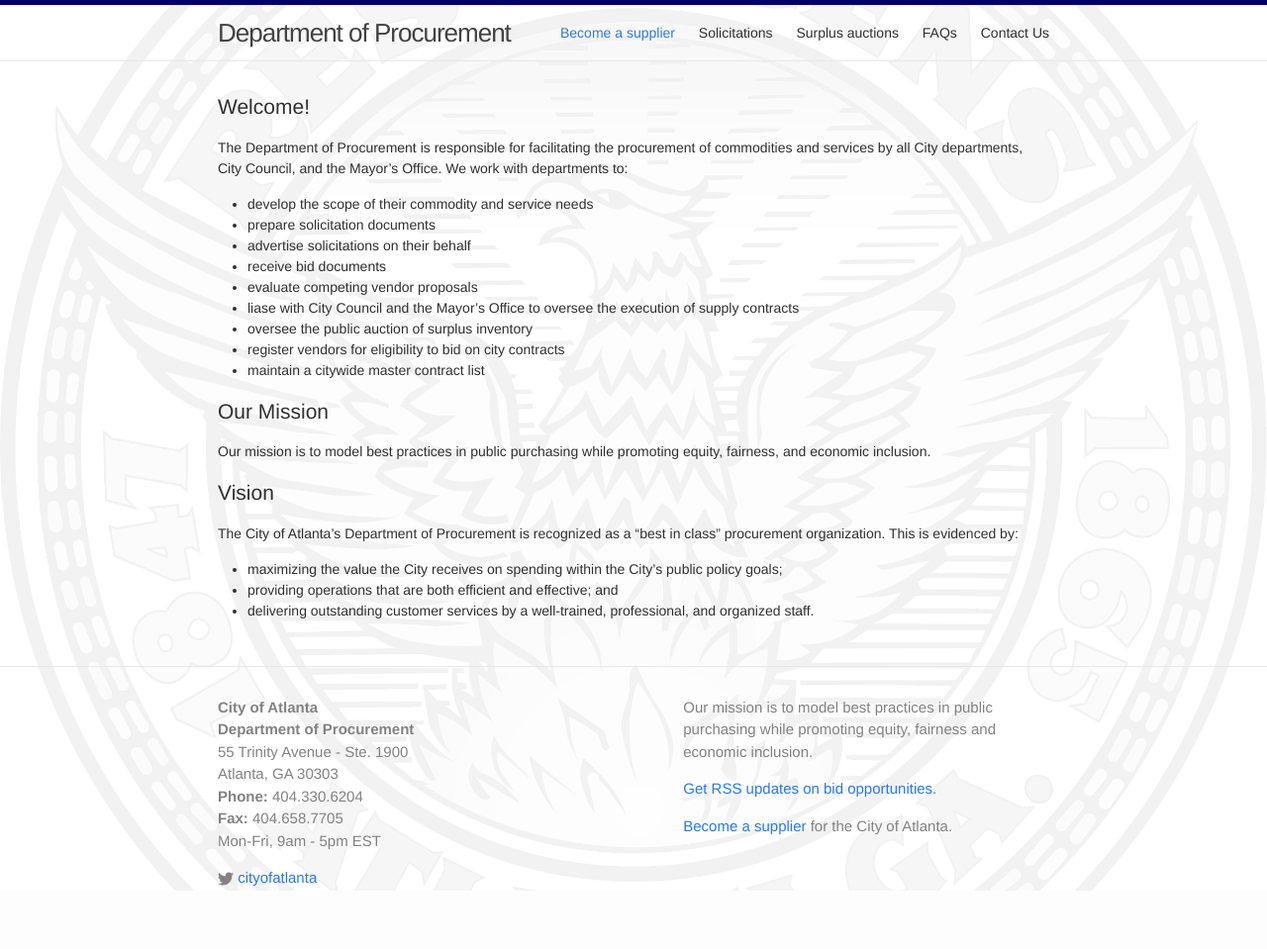
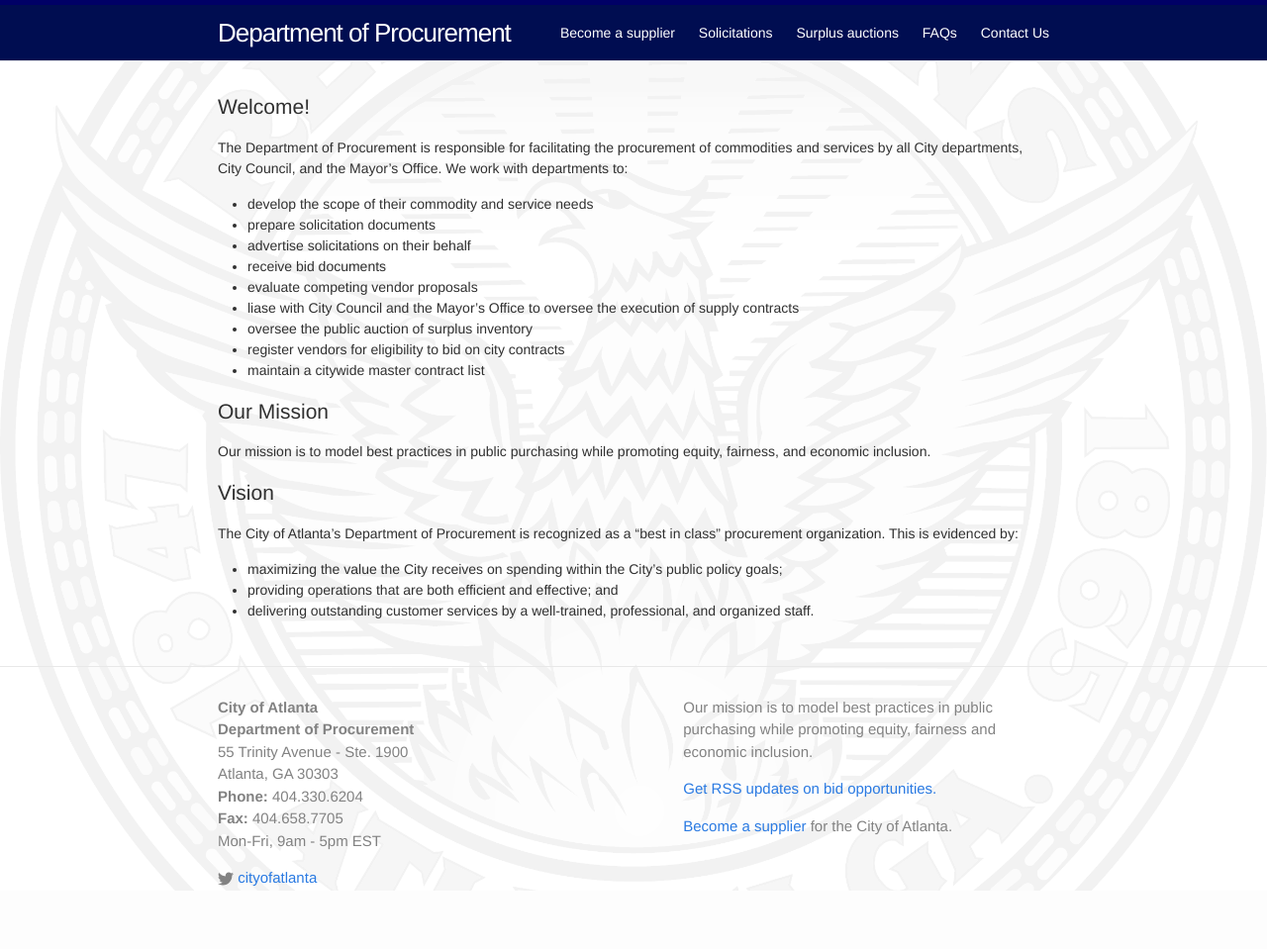
Before and after one commit to codeforamerica/atlanta-procurement-www, a Jekyll site: the page built from index.md, in a window 1280 px wide. Shown: the whole page at 99% size. Built offline with Jekyll 4.4.1, drawn with Linux system fonts in a browser that asks for light colours; nearby versions of some CDN libraries.

Commit message:
Design changes since Atlanta likes BLUE...

```diff
--- a/_includes/header.html
+++ b/_includes/header.html
@@ -14,7 +14,7 @@
       </a>
 
       <div class="trigger">
-        <a class="page-link" href="http://atlantaga.gov/index.aspx?page=771" style="color: #2a7ae2;">Become a supplier</a>
+        <a class="page-link" href="http://atlantaga.gov/index.aspx?page=771" style="color: white; font-weight: 500;">Become a supplier</a>
         <a class="page-link" href="/atlanta-procurement-www/opportunities/">Solicitations</a>
         <a class="page-link" href="/atlanta-procurement-www/surplus-auctions/">Surplus auctions</a>
         <a class="page-link" href="/atlanta-procurement-www/faqs/">FAQs</a>
--- a/_sass/_layout.scss
+++ b/_sass/_layout.scss
@@ -5,6 +5,8 @@
     border-top: 5px solid #000066;
     border-bottom: 1px solid $grey-color-light;
     min-height: 56px;
+    background: rgb(0, 13, 81); /* Fall-back for browsers that don't
+                                    support rgba */
 
     // Positioning context for the mobile navigation icon
     position: relative;
@@ -16,10 +18,11 @@
     letter-spacing: -1px;
     margin-bottom: 0;
     float: left;
+    color: #fff;
 
     &,
     &:visited {
-        color: $grey-color-dark;
+        color: #fff;
     }
 }
 
@@ -32,7 +35,7 @@
     }
 
     .page-link {
-        color: $text-color;
+        color: #fff;
         line-height: $base-line-height;
 
         // Gaps between nav items, but not on the first one
```
